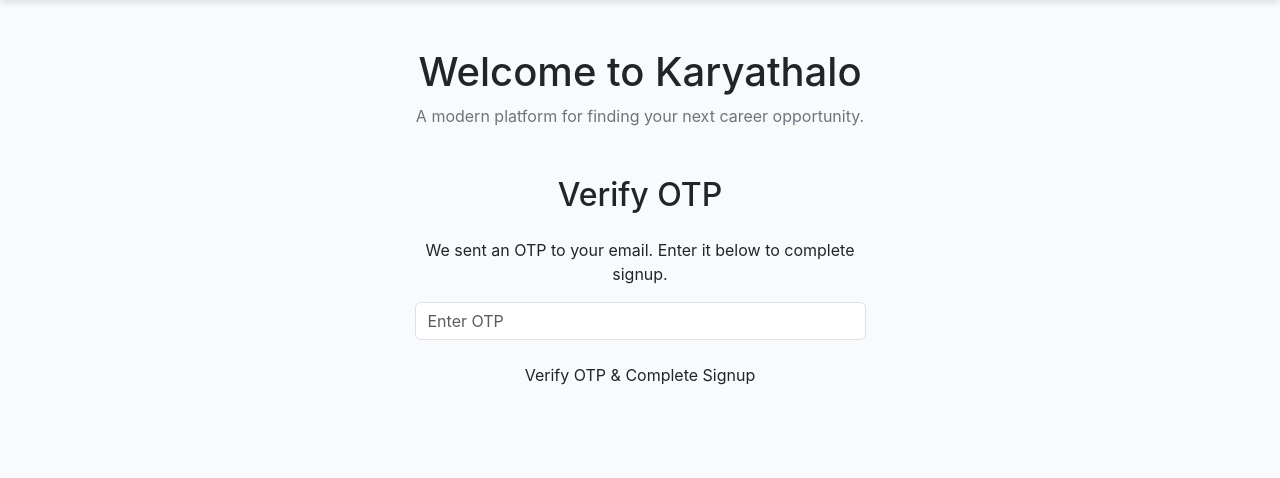
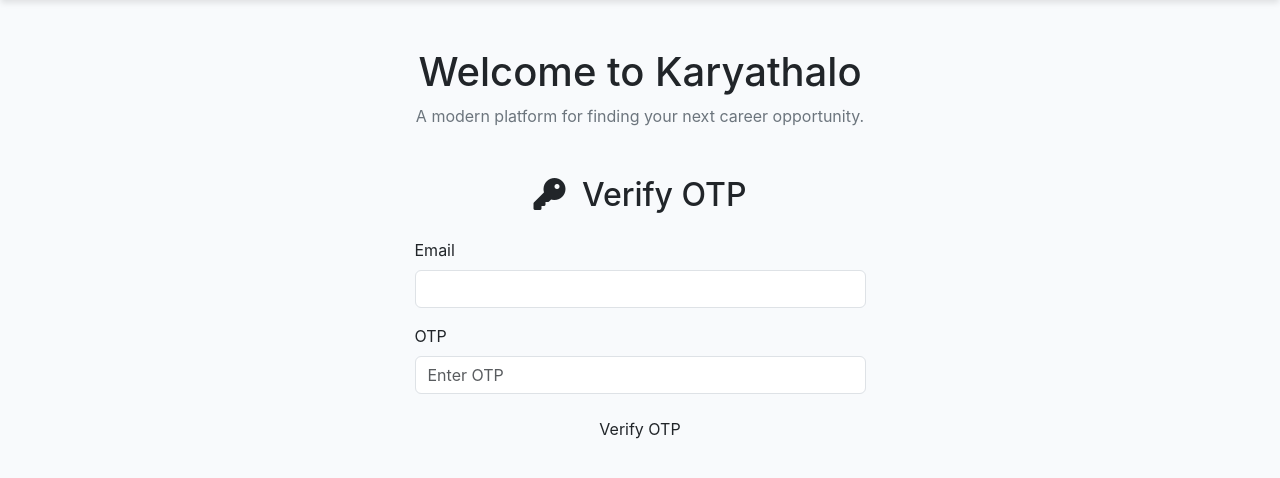
Before and after one commit to Ankita10-adh/demo, a Django app: template karyathaloo/templates/otp_verify.html in a window 1280 px wide. Shown: the part 106-584 px from the top of the page. Run offline with Django 5.2, Linux system fonts and the light colour scheme; the template is opened without the code that fills it, so the values that code supplies are empty; parts of the project's set-up code (start-up, migrations or seed data) failed here and were passed over.

Commit message:
opt users

```diff
--- a/karyathaloo/templates/otp_verify.html
+++ b/karyathaloo/templates/otp_verify.html
@@ -5,25 +5,37 @@
 <div class="container my-5">
     <div class="row justify-content-center">
         <div class="col-lg-5">
-            <div class="signup-card text-center">
-                <h2 class="signup-header mb-4">Verify OTP</h2>
-                <p>We sent an OTP to your email. Enter it below to complete signup.</p>
+            <div class="signup-card">
+                <h2 class="signup-header text-center mb-4">
+                    <i class="fa-solid fa-key me-2"></i> Verify OTP
+                </h2>
 
                 {% if messages %}
                     {% for message in messages %}
-                        <div class="alert {% if message.tags %}alert-{{ message.tags }}{% endif %}">{{ message }}</div>
+                        <div class="alert {% if message.tags %}alert-{{ message.tags }}{% else %}alert-info{% endif %}">
+                            {{ message }}
+                        </div>
                     {% endfor %}
                 {% endif %}
 
                 <form method="post">
                     {% csrf_token %}
                     <div class="mb-3">
-                        <input type="text" name="otp" class="form-control" placeholder="Enter OTP" required>
+                        <label class="form-label" for="email">Email</label>
+                        <input type="email" class="form-control" name="email" id="email" required>
                     </div>
-                    <button type="submit" class="btn btn-submit-signup">Verify OTP & Complete Signup</button>
+                    <div class="mb-3">
+                        <label class="form-label" for="otp">OTP</label>
+                        <input type="text" class="form-control" name="otp" id="otp" placeholder="Enter OTP" required>
+                    </div>
+                    <button type="submit" class="btn btn-submit-signup w-100">
+                        Verify OTP
+                    </button>
                 </form>
             </div>
         </div>
     </div>
 </div>
+
+
 {% endblock %}
```
